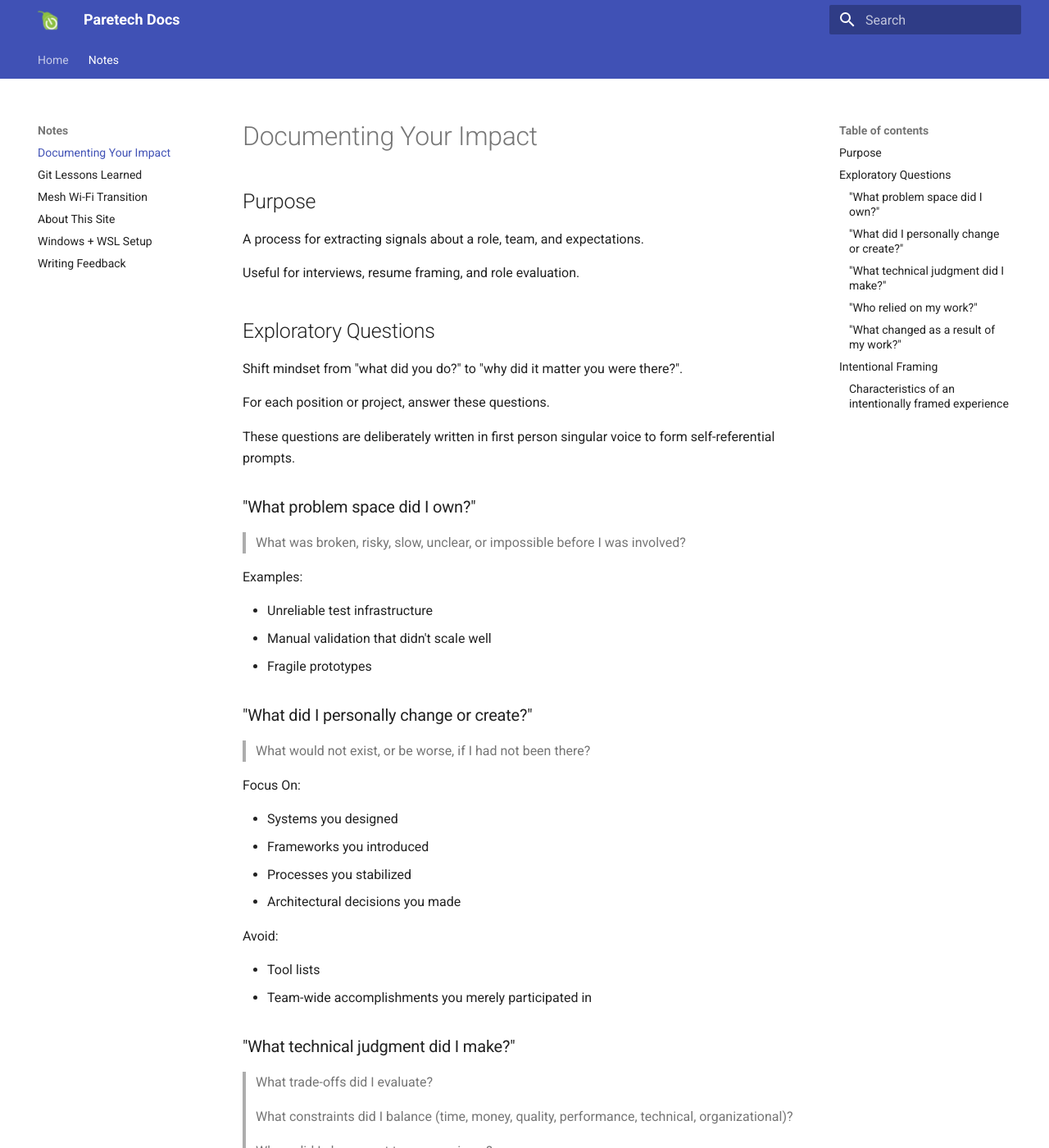
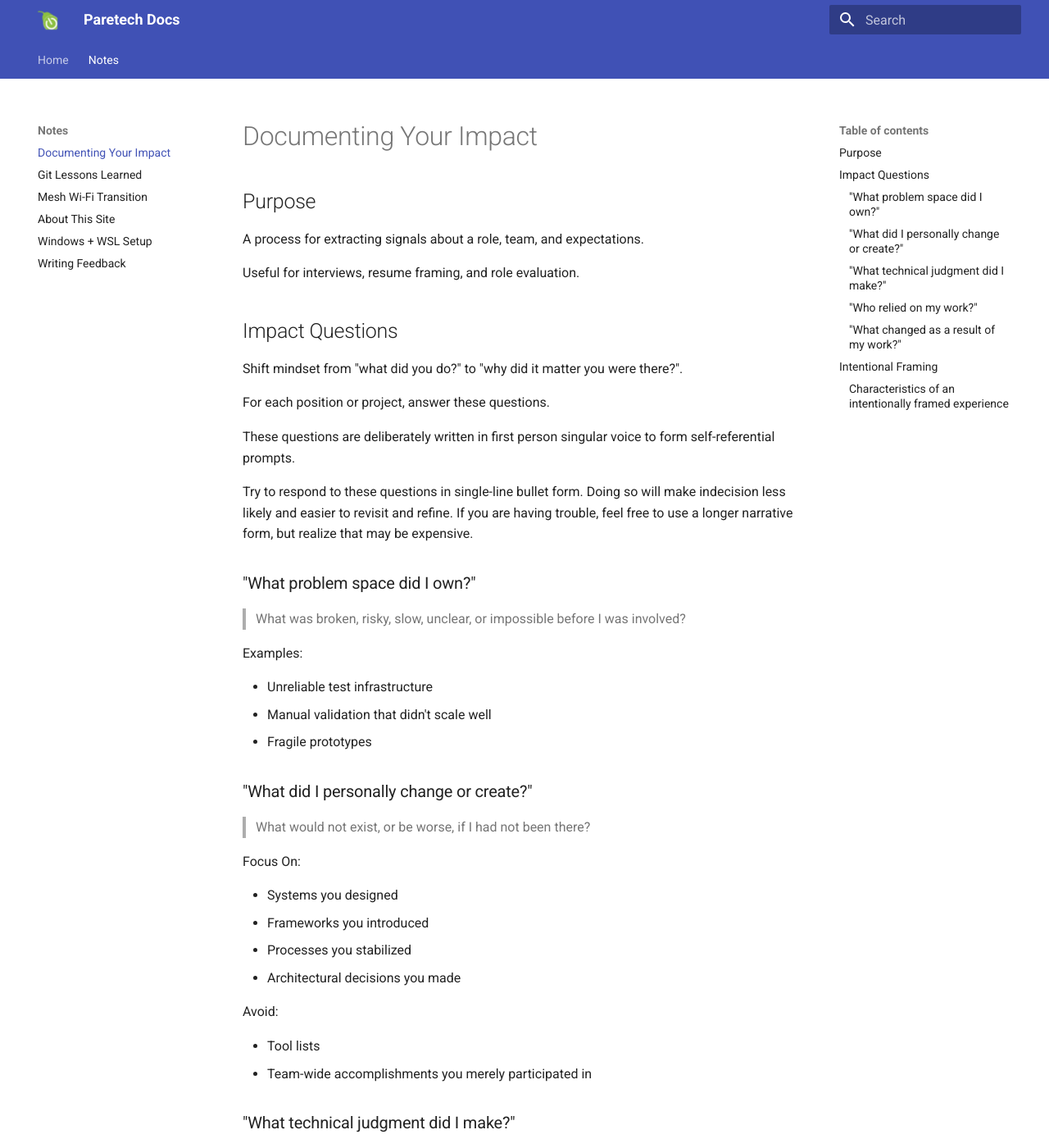
Before and after one commit to paretech/docs, an MkDocs documentation site: the page built from docs/notes/documenting-impact.md, in a window 1280 px wide and 1400 px high. Shown: the whole window at 82% size. Built offline with MkDocs 1.6.1 and Material for MkDocs 9.7.7, drawn with Linux system fonts in a browser that asks for light colours; some of the changed text lies outside the part shown.

Commit message:
editorial

```diff
--- a/docs/notes/documenting-impact.md
+++ b/docs/notes/documenting-impact.md
@@ -6,13 +6,15 @@ A process for extracting signals about a role, team, and expectations.
 
 Useful for interviews, resume framing, and role evaluation.
 
-## Exploratory Questions
+## Impact Questions
 
 Shift mindset from "what did you do?" to "why did it matter you were there?".
 
 For each position or project, answer these questions.
 
 These questions are deliberately written in first person singular voice to form self-referential prompts.
+
+Try to respond to these questions in single-line bullet form. Doing so will make indecision less likely and easier to revisit and refine. If you are having trouble, feel free to use a longer narrative form, but realize that may be expensive.
 
 ### "What problem space did I own?"
 
@@ -42,6 +44,8 @@ Avoid:
 
 ### "What technical judgment did I make?"
 
+> What decisions did I make?
+>
 > What trade-offs did I evaluate?
 >
 > What constraints did I balance (time, money, quality, performance, technical, organizational)?
```
